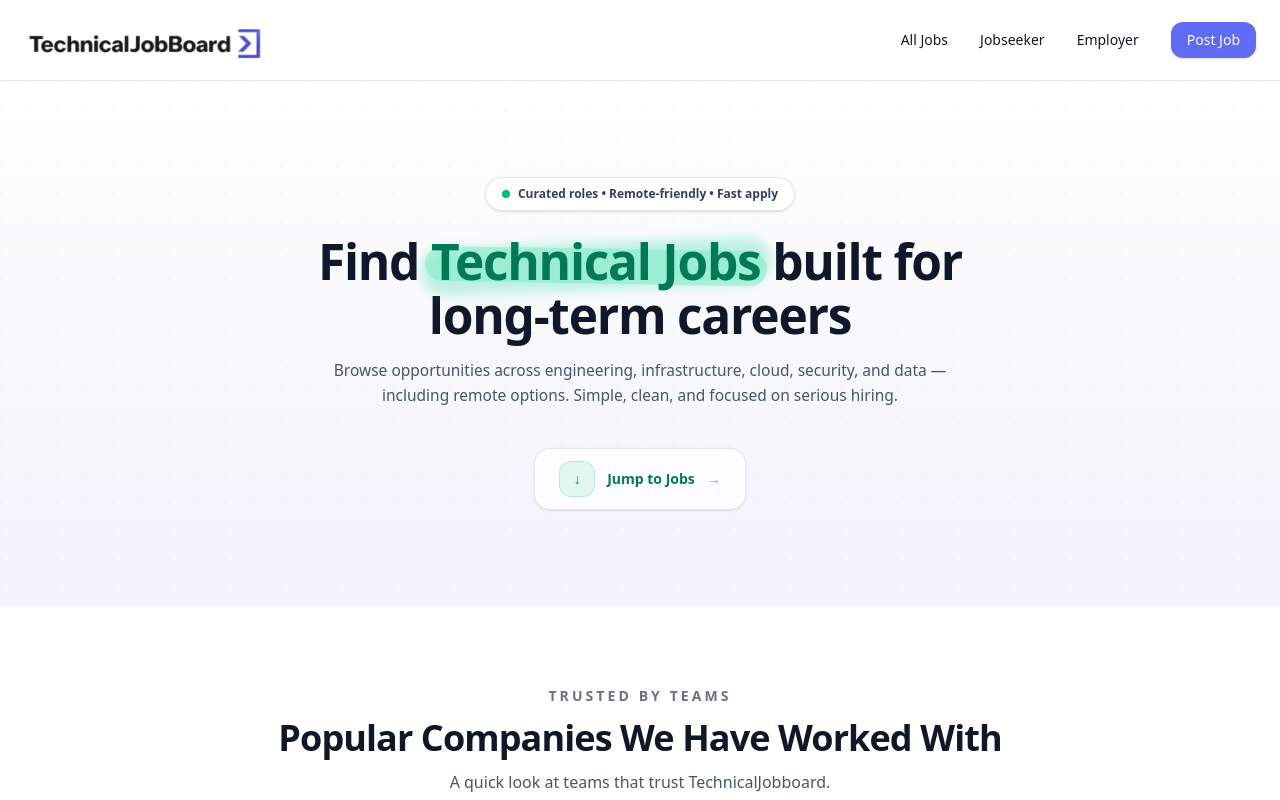
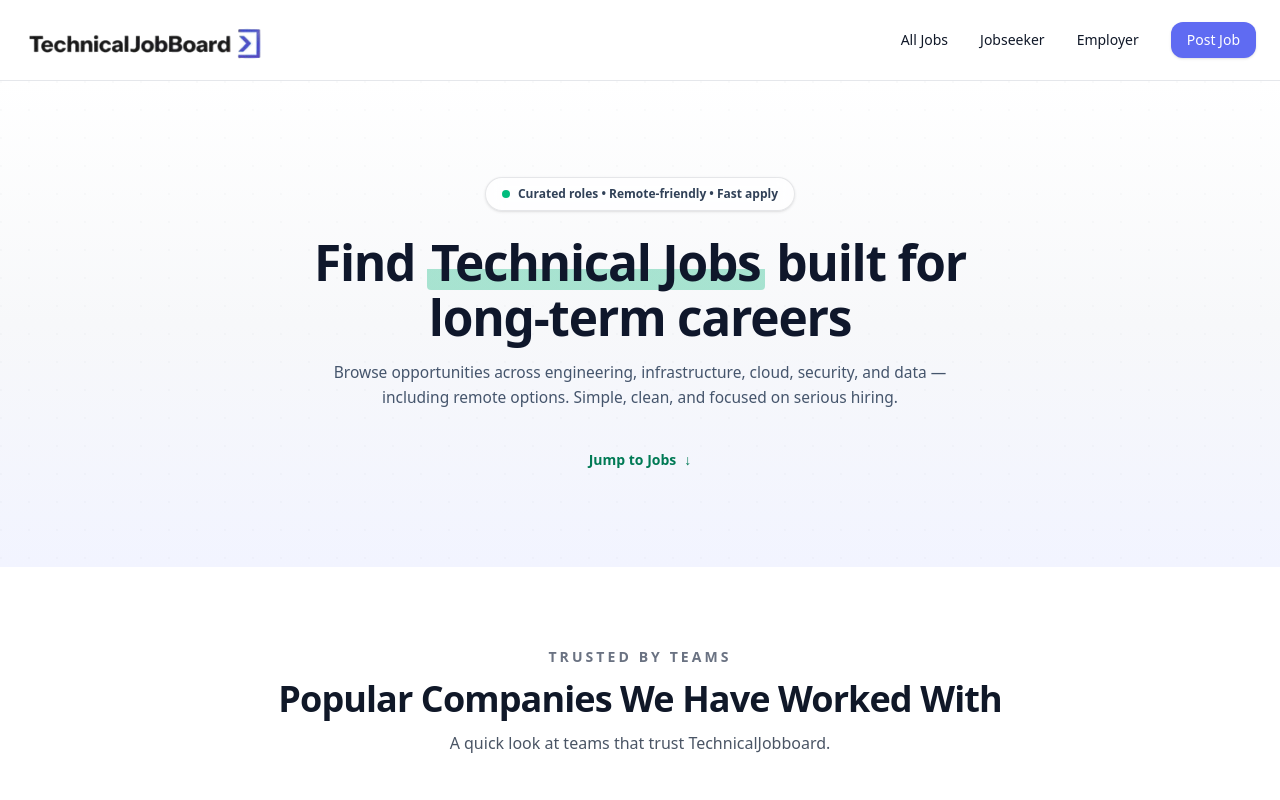
Before and after one commit to adebisidolapo/technicaljobboard, a Next.js app in the folder jobboard/: page / in a window 1280 px wide. Shown: the top 800 px of the page. Built offline with nearby package versions, Linux system fonts and the light colour scheme.

Commit message:
update ui

```diff
--- a/jobboard/app/page.tsx
+++ b/jobboard/app/page.tsx
@@ -95,13 +95,13 @@ export default function Home() {
     <main className="font-sans bg-gray-100 text-[#02000D]">
 
 
-    {/* ================= HERO (faint purple background + green “smear” ONLY behind the text) ================= */}
+{/* ================= HERO ================= */}
 <section className="relative overflow-hidden bg-[#F7F8FA]">
-  {/* background (keep faint purple tint like before) */}
+  {/* faint purple-tinted background */}
   <div className="pointer-events-none absolute inset-0">
     <div className="absolute inset-0 bg-gradient-to-b from-white via-[#F7F8FA] to-[#F2F4FF]" />
     <div
-      className="absolute inset-0 opacity-[0.35]"
+      className="absolute inset-0 opacity-[0.25]"
       style={{
         backgroundImage:
           "radial-gradient(circle at 1px 1px, rgba(17,24,39,0.08) 1px, transparent 0)",
@@ -110,63 +110,43 @@ export default function Home() {
     />
   </div>
 
-  {/* ✅ NO big green glows — green only exists behind the highlighted words */}
   <div className="relative mx-auto max-w-7xl px-6">
-    <div className="mx-auto max-w-3xl text-center py-16 sm:py-18 md:py-24">
+    <div className="mx-auto max-w-3xl text-center py-16 sm:py-20 md:py-24">
+      {/* top pill */}
       <div className="mx-auto inline-flex items-center gap-2 rounded-full border border-slate-900/10 bg-white/70 px-4 py-2 text-xs font-semibold text-slate-700 shadow-sm backdrop-blur">
         <span className="inline-block h-2 w-2 rounded-full bg-emerald-500" />
         Curated roles • Remote-friendly • Fast apply
       </div>
 
-      <h1 className="mt-6 text-[2.05rem] sm:text-[2.7rem] md:text-[3.1rem] font-extrabold leading-[1.08] tracking-tight text-slate-900">
+      {/* headline with CORRECT green spread */}
+      <h1 className="mt-6 text-[2.1rem] sm:text-[2.7rem] md:text-[3.1rem] font-extrabold leading-[1.1] tracking-tight text-slate-900">
         Find{" "}
-        {/* ✅ green spread/smear behind text (like screenshot), not everywhere */}
-        <span className="relative inline-block">
         <span
-            aria-hidden
-            className="absolute left-[-10px] right-[-10px] top-[58%] -translate-y-1/2 h-[0.95em]
-                       bg-emerald-400/25 blur-[6px] rounded-[999px] rotate-[-2deg]"
-          />
-          <span
-            aria-hidden
-            className="absolute left-[-6px] right-[-6px] top-[58%] -translate-y-1/2 h-[0.70em]
-                       bg-emerald-300/35 rounded-[999px] rotate-[1deg]"
-          />
-          <span className="relative text-emerald-700">Technical Jobs</span>
+          className="inline-block px-1
+                     bg-[linear-gradient(transparent_62%,rgba(16,185,129,0.35)_62%)]
+                     rounded-sm"
+        >
+          Technical Jobs
         </span>{" "}
         built for long-term careers
       </h1>
 
+      {/* description */}
       <p className="mx-auto mt-4 max-w-2xl text-[14.5px] md:text-[15.5px] leading-relaxed text-slate-600">
         Browse opportunities across engineering, infrastructure, cloud, security, and data —
         including remote options. Simple, clean, and focused on serious hiring.
       </p>
 
-      {/* ✅ more visible, unique “Jump to Jobs” */}
-      <div className="mt-10 flex justify-center">
+      {/* Jump to Jobs */}
       <button
         type="button"
         onClick={() =>
           document.getElementById("jobs")?.scrollIntoView({ behavior: "smooth" })
         }
-          className="group inline-flex items-center gap-3 rounded-2xl border border-slate-200 bg-white/80 px-6 py-3
-                     text-sm font-semibold text-emerald-700 shadow-sm backdrop-blur
-                     hover:bg-white hover:shadow-md transition"
+        className="mt-10 inline-flex items-center gap-2 text-sm font-semibold text-emerald-700 hover:text-emerald-800 transition"
       >
-          <span
-            className="inline-flex h-9 w-9 items-center justify-center rounded-xl
-                       bg-emerald-500/10 border border-emerald-500/20
-                       group-hover:bg-emerald-500/15 transition"
-            aria-hidden
-          >
-            ↓
-          </span>
-          Jump to Jobs
-          <span className="text-emerald-700/60 group-hover:text-emerald-700 transition" aria-hidden>
-            →
-          </span>
+        Jump to Jobs <span aria-hidden>↓</span>
       </button>
-      </div>
     </div>
   </div>
 </section>
```
Lines whose indentation alone changed are shown as unchanged.
